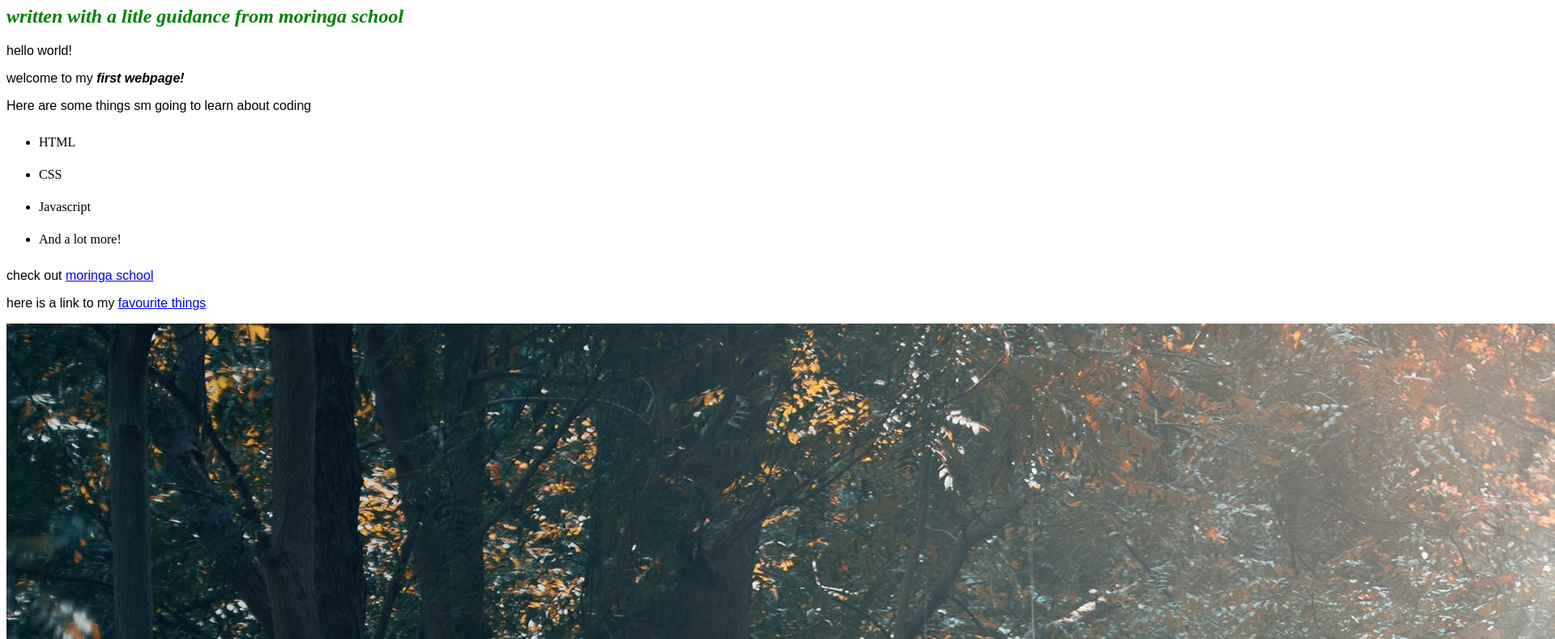
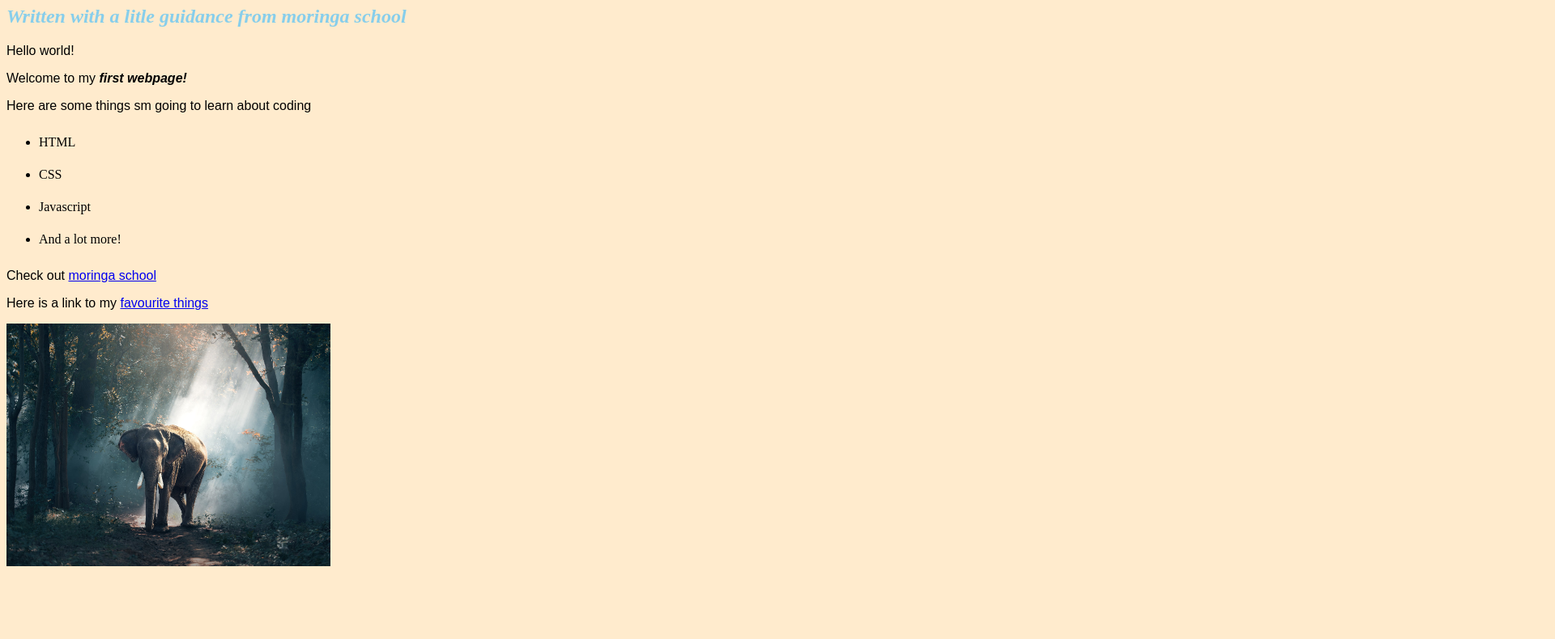
Before and after one commit to Nyagah-Tech/my-first-website, a plain HTML site: page index.html in a window 1280 px wide. Shown: the part 73-863 px from the top of the page at 81% size, 1920 px wide, since content can reach past the window. After the commit the page ends 800 px from the top, so only its background shows below. Drawn offline with Linux system fonts and the light colour scheme.

```diff
--- a/css/style.css
+++ b/css/style.css
@@ -1,9 +1,13 @@
+body {
+    background-color: blanchedalmond;
+    color: black;
+}
 h1 {
     color: blue;
     text-align: center
 }
 h2 {
-    color:green;
+    color:skyblue;
     font-style:italic;
 }
 p {
--- a/index.html
+++ b/index.html
@@ -1,14 +1,14 @@
 <!DOCTYPE html>
 <html>
     <head>
-        <title>my first webpage</title>
+        <title>My first webpage</title>
         <link href="css/style.css" rel="stylesheet" type="text/css">
     </head>
     <body>
-        <h1>my first webpage</h1>
-        <h2>written with a litle guidance from <em>moringa school</em></h2>
-        <p>hello world!</p>
-        <p>welcome to my <strong>first webpage!</strong> </p>
+        <h1>My first webpage</h1>
+        <h2>Written with a litle guidance from <em>moringa school</em></h2>
+        <p>Hello world!</p>
+        <p>Welcome to my <strong>first webpage!</strong> </p>
         <p>Here are some things sm going to learn about coding</p>
         <ul>
             <li>HTML</li>
@@ -16,8 +16,8 @@
             <li>Javascript</li>
             <li>And a lot more!</li>
         </ul>
-       <p>check out <a href="http://moringaschool.com">moringa school</a></p>
-       <p>here is a link to my <a href="my-favourite-things.html">favourite things</a></p>
-       <img src="images/elephant.jpg" alt="a photo of an elephant">
+       <p>Check out <a href="http://moringaschool.com">moringa school</a></p>
+       <p>Here is a link to my <a href="my-favourite-things.html">favourite things</a></p>
+       <img src="images/elephant.jpg" height="300" width="400" alt="a photo of an elephant">
     </body>
 </html>
```
